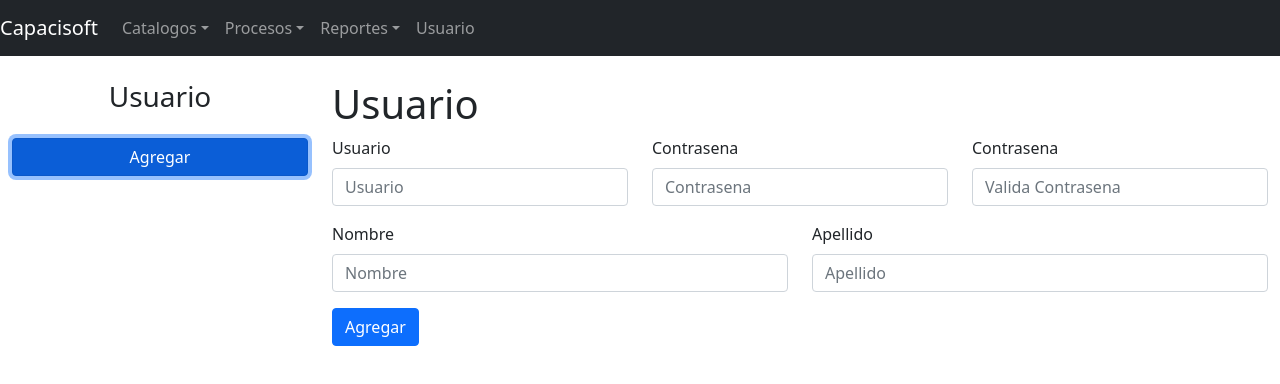
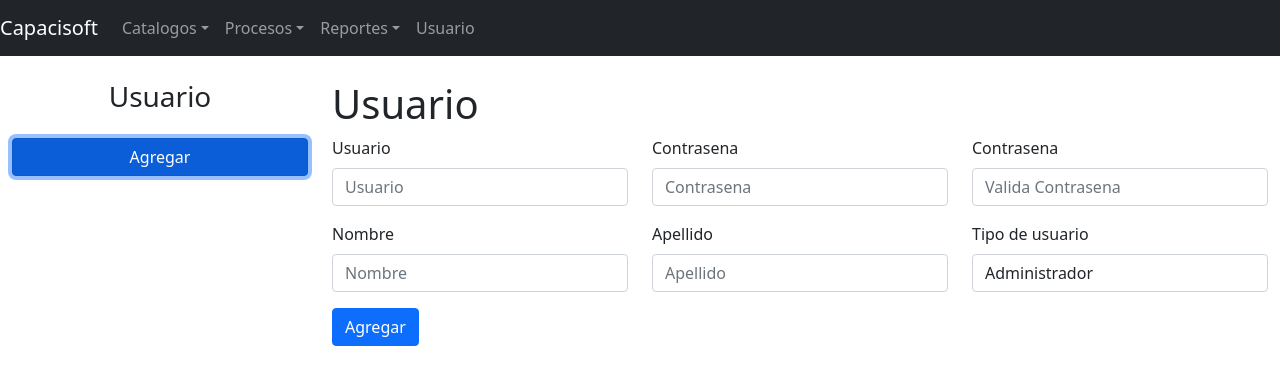
Before and after one commit to AngelCertificatedProfessional/Capacisoft, a React app: page /usuario in a window 1280 px wide. Both pictures are taken after a click on the button "Agregar". Shown: the top 384 px of the page. Built offline with nearby package versions, Linux system fonts and the light colour scheme; no server answers.

Commit message:
Se cambiaron estilos de diseno para guardar otra informacion seleccionable

```diff
--- a/src/components/Usuario/FormularioUsuario.jsx
+++ b/src/components/Usuario/FormularioUsuario.jsx
@@ -1,5 +1,5 @@
 import React from 'react';
-import { Form,Button,Col,Row } from 'react-bootstrap'
+import { Form,Button,Col,Row,Select } from 'react-bootstrap'
 import { Formik } from 'formik';
 import * as yup from 'yup';
 import {agregar,actualizar} from '../../utils/ConexionAPI'
@@ -10,7 +10,8 @@ const schema = yup.object({
     contrasena: yup.string().required().min(8, 'La Contrasena debe contener minimo 8 caracteres.'),
     validaContrasena: yup.string().required().oneOf([yup.ref('contrasena'), null], 'Las contrasenas no son iguales'),
     nombre: yup.string().required(),
-    apellido: yup.string().required()
+    apellido: yup.string().required(),
+    tipoUsuario: yup.number()
 });
 
 const FormularioUsuario= ({accion,usuario,actualizarListado}) => {
@@ -25,6 +26,7 @@ const FormularioUsuario= ({accion,usuario,actualizarListado}) => {
                 usuario.contrasena = values.contrasena;
                 usuario.nombre = values.nombre;
                 usuario.apellido = values.apellido;
+                usuario.tipoUsuario = values.tipoUsuario;
                 if(accion === 2){
                     agregar('usuario/agregarUsuario',usuario).then(() => {
                         swal({
@@ -68,6 +70,7 @@ const FormularioUsuario= ({accion,usuario,actualizarListado}) => {
                 validaContrasena: usuario.contrasena,
                 nombre: usuario.nombre,
                 apellido: usuario.apellido,
+                tipoUsuario: usuario.tipoUsuario
             }}
             >
         {({
@@ -139,6 +142,16 @@ const FormularioUsuario= ({accion,usuario,actualizarListado}) => {
                         {errors.apellido}
                     </Form.Control.Feedback>
                 </Form.Group>
+                <Form.Group as={Col}>
+                    <Form.Label>Tipo de usuario</Form.Label>
+                    <Form.Control as="select" name="tipoUsuario" id="tipoUsuario"
+                        value={values.tipoUsuario} onChange={handleChange} onBlur={handleBlur}>
+                        <option value="1">Administrador</option>
+                        <option value="2">Coordiandor Escolar</option>
+                        <option value="3">Maestro</option>
+                        <option value="4">Alumno</option>
+                    </Form.Control>
+                </Form.Group>
             </Row>
             <Form.Row className="float-right">
                 <Button variant="primary" type="submit" >
--- a/src/utils/Tabla.js
+++ b/src/utils/Tabla.js
@@ -118,7 +118,9 @@ const temaCursoColumna = (col) => {
 const usuarioColumna = (col) => {
   switch(col) {
       case "usuario":
-              return "Usuario";
+        return "Usuario";
+      case "tipoUsuario":
+        return "Tipo de Usuario";
       default:
           return "";
   }
--- a/src/utils/initialState.js
+++ b/src/utils/initialState.js
@@ -16,6 +16,7 @@ export default {
         usuario:'',
         contrasena:'',
         nombre:'',
-        apellido:''
+        apellido:'',
+        tipoUsuario:1
     }
 }
```
